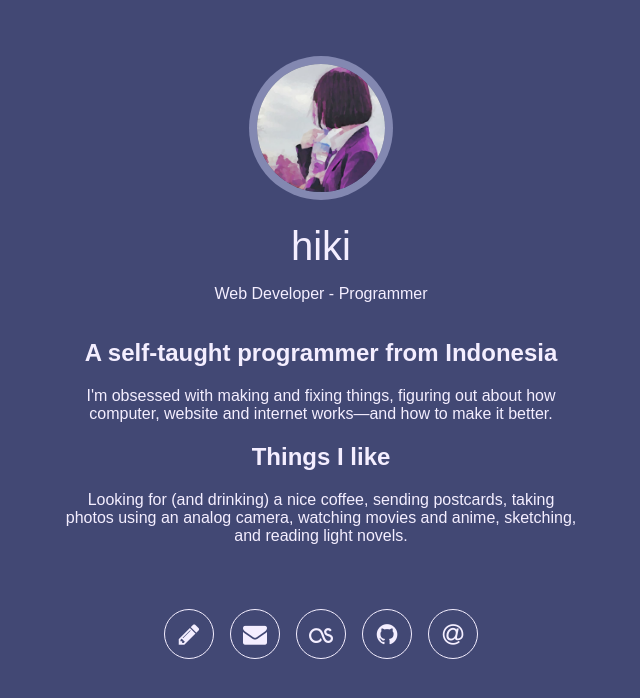
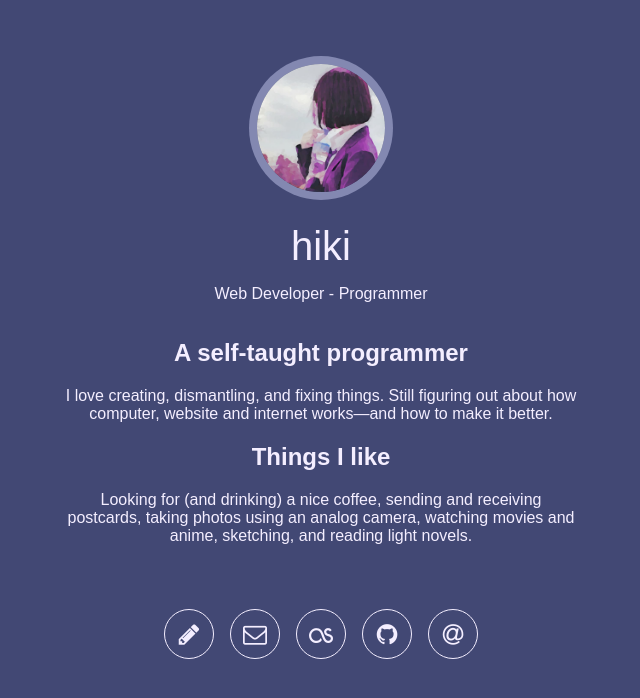
Before and after one commit to hiki-dev/hiki-dev.github.io, a plain HTML site: page index.html in a window 1280 px wide. Shown: the whole page, without its empty margins (319-959 px from the left). Drawn offline with Linux system fonts and the light colour scheme.

Commit message:
Add files via upload

```diff
--- a/index.html
+++ b/index.html
@@ -6,7 +6,7 @@
         <meta name="viewport" content="width=device-width, initial-scale=1, minimum-scale=1, maximum-scale=1, user-scalable=no">
         <link rel="shortcut icon" href="./assets/images/favicon.ico">
 		<link rel="icon" href="./assets/images/favicon.ico">
-		<link rel="stylesheet" href="https://maxcdn.bootstrapcdn.com/font-awesome/4.6.3/css/font-awesome.min.css">
+		<link rel="stylesheet" href="https://cdnjs.cloudflare.com/ajax/libs/font-awesome/4.7.0/css/font-awesome.min.css">
 		<link rel="stylesheet" href="style.css">
         <title>hiki</title>
     </head>
@@ -19,18 +19,18 @@
 				<p id="bio">Web Developer - Programmer</p>
 
 				<section>
-					<h2>A self-taught programmer from Indonesia</h2>
-					<p>I'm obsessed with making and fixing things, figuring out about how computer, website and internet works&#8212;and how to make it better.</p>
+					<h2>A self-taught programmer</h2>
+					<p>I love creating, dismantling, and fixing things. Still figuring out about how computer, website and internet works&mdash;and how to make it better.</p>
 				</section>
 
 				<section>
 					<h2>Things I like</h2>
-					<p>Looking for (and drinking) a nice coffee, sending postcards, taking photos using an analog camera, watching movies and anime, sketching, and reading light novels.</p>
+					<p>Looking for (and drinking) a nice coffee, sending and receiving postcards, taking photos using an analog camera, watching movies and anime, sketching, and reading light novels.</p>
 				</section>
 
 				<ul id="links">
 					<li><a href="https://personaljournal.ca/hiki/" title="WriteFreely @hiki"><i class="fa fa-pencil" aria-hidden="true"></i></a></li>
-                    <li><a href="https://www.postcrossing.com/user/Hi-ki" title="Postcrossing @Hi-ki"><i class="fa fa-envelope" aria-hidden="true"></i></a></li>
+                    <li><a href="https://www.postcrossing.com/user/Hi-ki" title="Postcrossing @Hi-ki"><i class="fa fa-envelope-o" aria-hidden="true"></i></a></li>
 					<li><a href="https://www.last.fm/user/Hiki_21" title="last.fm @Hiki_21"><i class="fa fa-lastfm" aria-hidden="true"></i></a></li>
 					<li><a href="https://github.com/hiki-dev" title="GitHub @hiki-dev"><i class="fa fa-github" aria-hidden="true"></i></a></li>
                     <li><a href="mailto:hiki3-ds@proton.me" title="Email at hiki3-ds@proton.me"><i class="fa fa-at" aria-hidden="true"></i></a></li>
```
